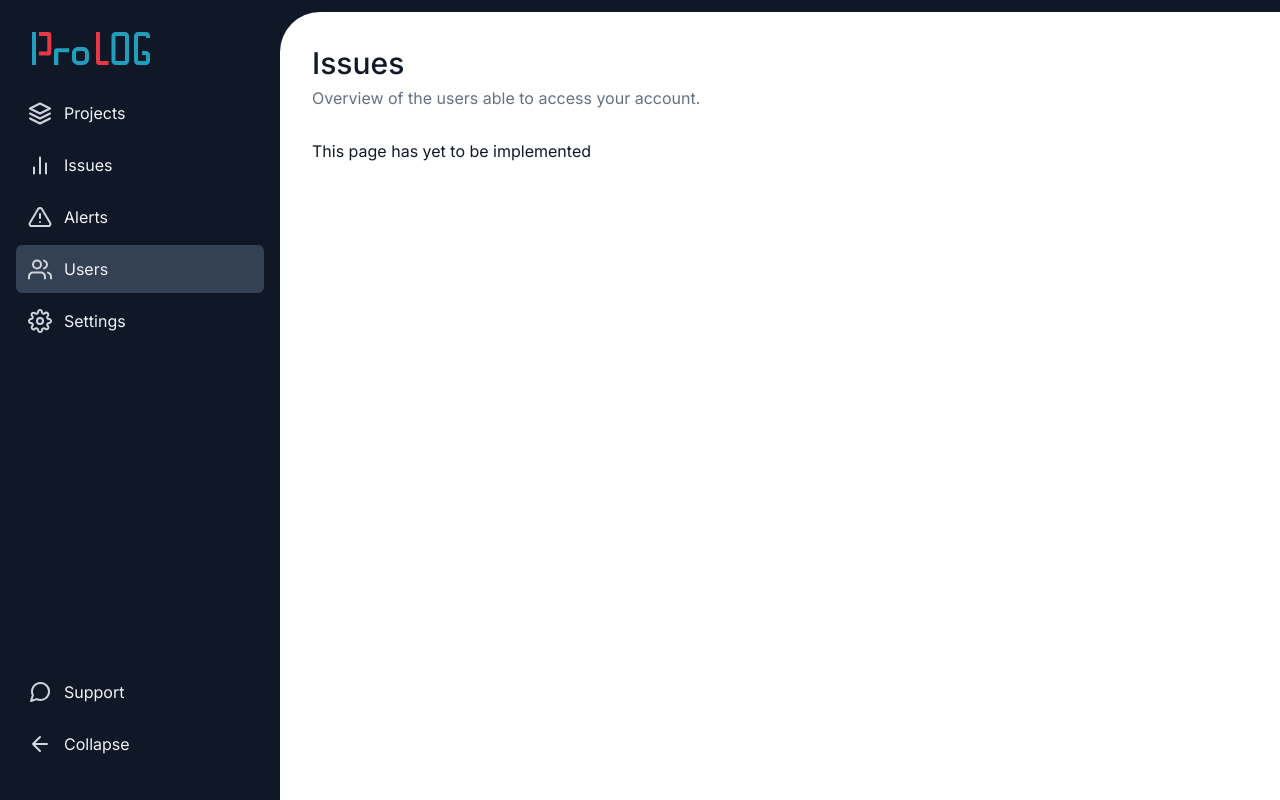
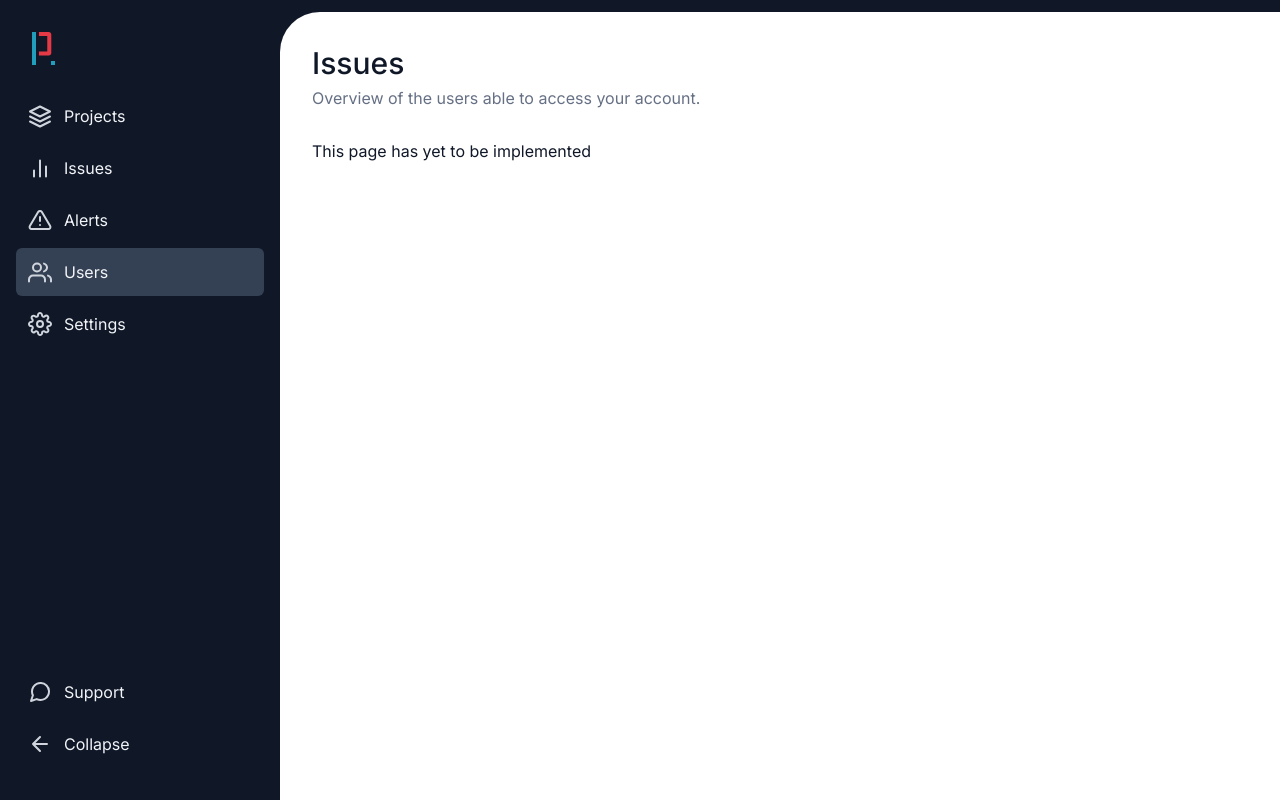
Before and after one commit to profydev/prolog-app-jacwynn, a Next.js app: page /dashboard/users in a window 1280 px wide. Built offline with nearby package versions, Linux system fonts and the light colour scheme.

Commit message:
convert img to responsive picture element (#4)
Co-authored-by: Jac Wynn <jacquinwynn91@gmail.com>

```diff
--- a/features/ui/sidebar-navigation/sidebar-navigation.tsx
+++ b/features/ui/sidebar-navigation/sidebar-navigation.tsx
@@ -7,6 +7,7 @@ import { MenuItemButton } from "./menu-item-button";
 import { MenuItemLink } from "./menu-item-link";
 import { Button } from "@features/ui";
 import { breakpoint, color, space, zIndex } from "@styles/theme";
+import Image from "next/image";
 
 const menuItems = [
   { text: "Projects", iconSrc: "/icons/projects.svg", href: Routes.projects },
@@ -68,8 +69,12 @@ const Header = styled.header`
   }
 `;
 
-const Logo = styled.img`
+const Logo = styled.picture`
   width: 7.375rem;
+
+  img {
+    width: auto;
+  }
 
   @media (min-width: ${breakpoint("desktop")}) {
     margin: ${space(0, 4)};
@@ -163,14 +168,15 @@ export function SidebarNavigation() {
     <Container isCollapsed={isSidebarCollapsed}>
       <FixedContainer>
         <Header>
-          <Logo
-            src={
-              isSidebarCollapsed
-                ? "/icons/logo-small.svg"
-                : "/icons/logo-large.svg"
-            }
-            alt="logo"
-          />
+          <Logo>
+            <source srcSet="/icons/logo-small.svg" media={`(min-width: 64em`} />
+            <Image
+              src="/icons/logo-large.svg"
+              alt="logo"
+              width={`118`}
+              height={`33`}
+            />
+          </Logo>
           <MenuButton onClick={() => setMobileMenuOpen(!isMobileMenuOpen)}>
             <MenuIcon
               src={isMobileMenuOpen ? "/icons/close.svg" : "/icons/menu.svg"}
```
